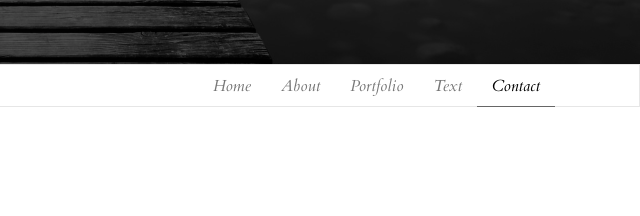
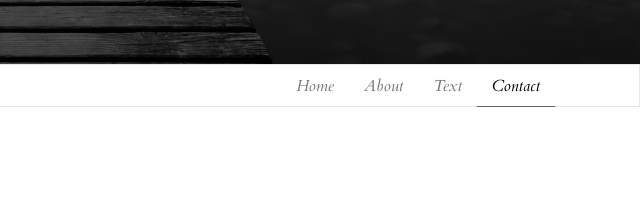
Before and after one commit to gracedli/gracedli.github.io, a plain HTML site: page index.html in a window 1280 px wide. Shown: the part 736-952 px from the top of the page, 640-1280 px from the left. Drawn offline with nearby package versions, Linux system fonts and the light colour scheme; some packages are replaced by stand-ins of ours.

Commit message:
Update index.html

```diff
--- a/index.html
+++ b/index.html
@@ -57,7 +57,7 @@
                 <li class="active"><a href="#intro">Home</a></li>
                 <li><a href="#about">About </a></li>
                 <!-- <li><a href="#services">Services</a></li> -->
-                <li><a href="#portfolio">Portfolio</a></li>
+                <!-- <li><a href="#portfolio">Portfolio</a></li> -->
                 <li><a href="#text">Text</a></li>
                 <li><a href="#contact">Contact</a></li>
               </ul>
@@ -120,6 +120,7 @@
     <!-- Services end-->
 
     <!-- Portfolio / gallery-->
+    <!--
     <section id="portfolio" class="gallery">
       <div class="container clearfix">
         <div class="row">
@@ -167,6 +168,7 @@
         </div>
       </div>
     </section>
+    -->
     <!-- Portfolio / gallery end-->
     <!-- text page-->
     <section id="text" style="background-color: #333;" class="text-page section-inverse">
```
